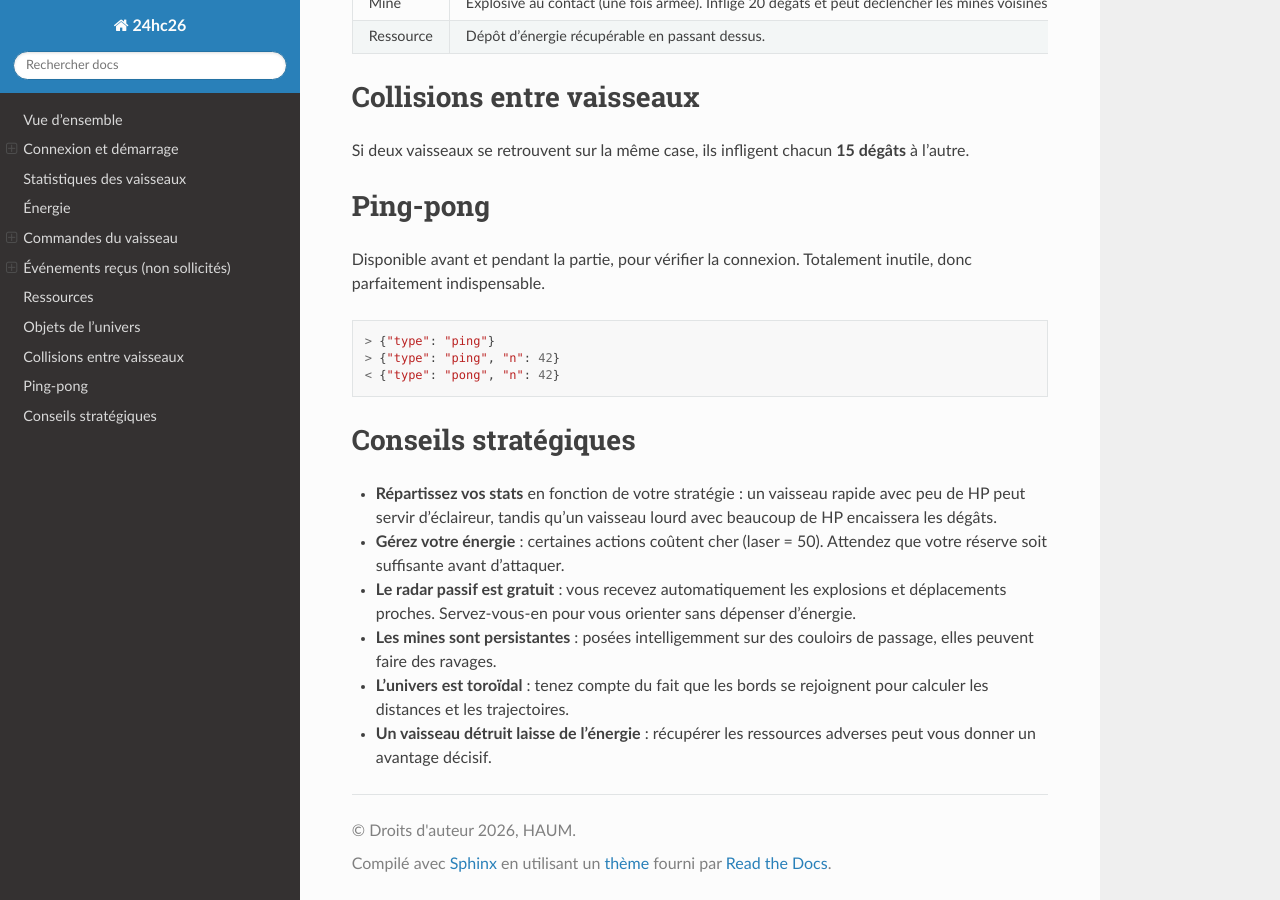
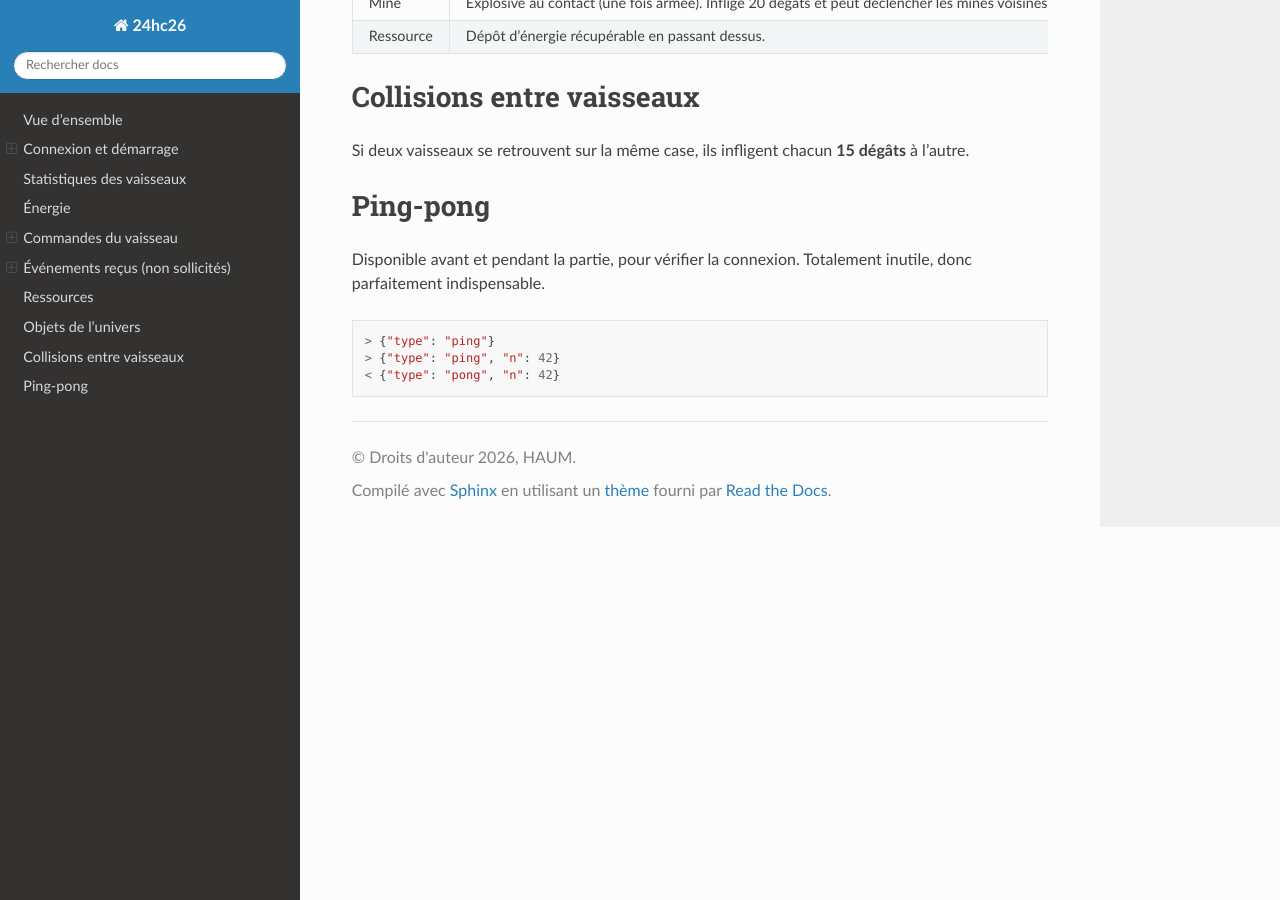
Before and after one commit to haum/24hc26_spacebattle, a Sphinx documentation site: the page built from documentation/index.rst, in a window 1280 px wide and 900 px high, scrolled down 7977 px. Built offline with Sphinx 7.4.7 and the Read the Docs theme 3.1.0, drawn with Linux system fonts in a browser that asks for light colours.

Commit message:
Remove conseil section in doc

```diff
--- a/documentation/index.rst
+++ b/documentation/index.rst
@@ -433,22 +433,3 @@ inutile, donc parfaitement indispensable.
    > {"type": "ping"}
    > {"type": "ping", "n": 42}
    < {"type": "pong", "n": 42}
-
-
-Conseils stratégiques
-======================
-
-- **Répartissez vos stats** en fonction de votre stratégie : un vaisseau rapide
-  avec peu de HP peut servir d'éclaireur, tandis qu'un vaisseau lourd avec
-  beaucoup de HP encaissera les dégâts.
-- **Gérez votre énergie** : certaines actions coûtent cher (laser = 50).
-  Attendez que votre réserve soit suffisante avant d'attaquer.
-- **Le radar passif est gratuit** : vous recevez automatiquement les explosions
-  et déplacements proches. Servez-vous-en pour vous orienter sans dépenser
-  d'énergie.
-- **Les mines sont persistantes** : posées intelligemment sur des couloirs de
-  passage, elles peuvent faire des ravages.
-- **L'univers est toroïdal** : tenez compte du fait que les bords se rejoignent
-  pour calculer les distances et les trajectoires.
-- **Un vaisseau détruit laisse de l'énergie** : récupérer les ressources
-  adverses peut vous donner un avantage décisif.
```
